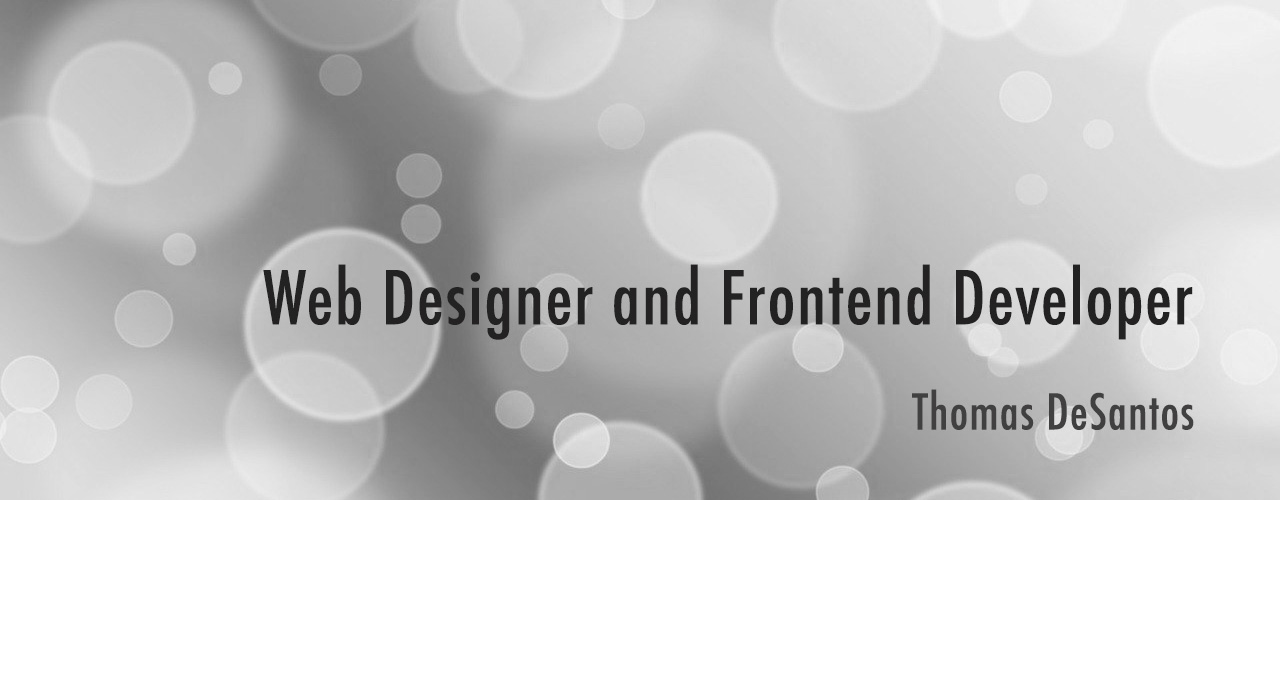
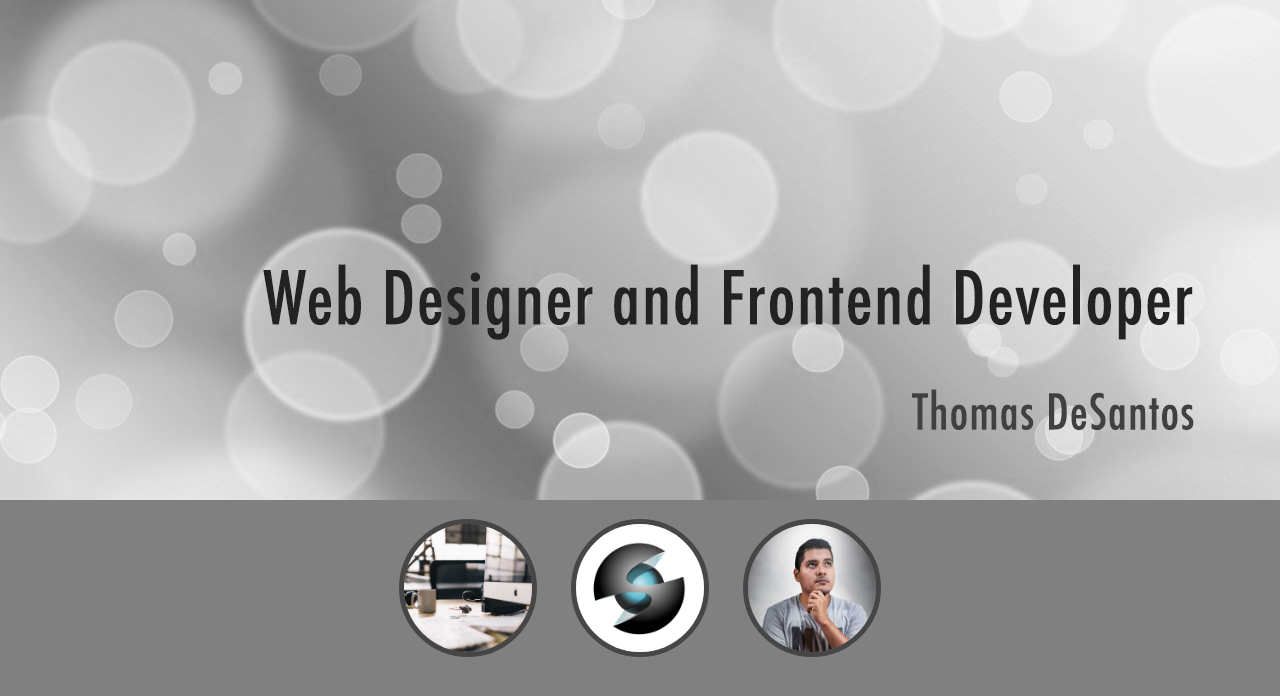
Before and after one commit to slowingwand28/wdd130, a plain HTML site: page ice/ice5.html in a window 1280 px wide. Drawn offline with Linux system fonts and the light colour scheme.

Commit message:
completed week 5 ice challenge

```diff
--- a/ice/ice5.html
+++ b/ice/ice5.html
@@ -9,7 +9,9 @@
 <body>
     <img class="hero" src="images/w05_circles.jpg" alt="Background image and text">
     <div class="circleimages">
-
+        <img class="circle" src="images/w05_ice_image_desk.jpg" alt="Image of a Desk">
+        <img class="circle" src="images/w05_ice_image_graphic.png" alt="Image of a Logo">
+        <img class="circle" src="images/w05_ice_image_person.jpg" alt="Image of a Person">
     </div>
 </body>
 </html>
--- a/ice/styles/ice5.css
+++ b/ice/styles/ice5.css
@@ -1,7 +1,19 @@
 body {
     margin: 0;
+    background-color: grey;
 }
 
 .hero {
     width: 100%;
 }
+
+.circleimages {
+    text-align: center;
+}
+
+.circleimages .circle {
+    width: 10%;
+    border-radius: 50%;
+    border: 5px solid rgb(70, 70, 70);
+    margin: 15px;
+}
```
